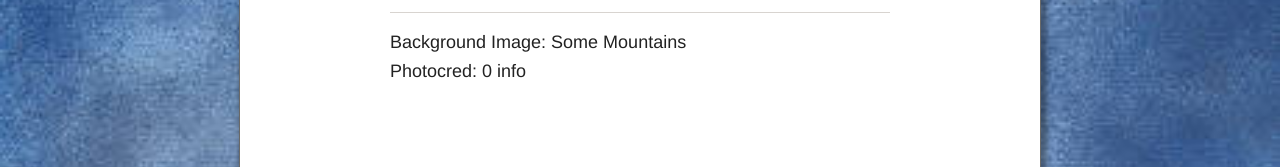
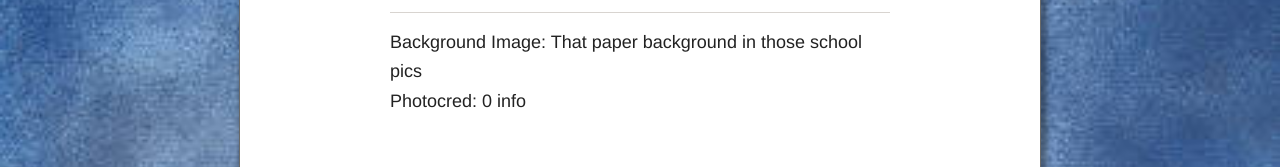
Before and after one commit to CrabHelper/get-ashley, a plain HTML site: page index.html in a window 1280 px wide. Shown: the part 1066-1233 px from the top of the page. Drawn offline with Linux system fonts and the light colour scheme; a web font is replaced by a local one.

Commit message:
Update index.html

```diff
--- a/index.html
+++ b/index.html
@@ -75,7 +75,7 @@
     </p>
     <hr>
     <p>
-    Background Image: Some Mountains <br> Photocred: 0 info</a>
+    Background Image: That paper background in those school pics <br> Photocred: 0 info</a>
     </p>
   </div>
 
```
